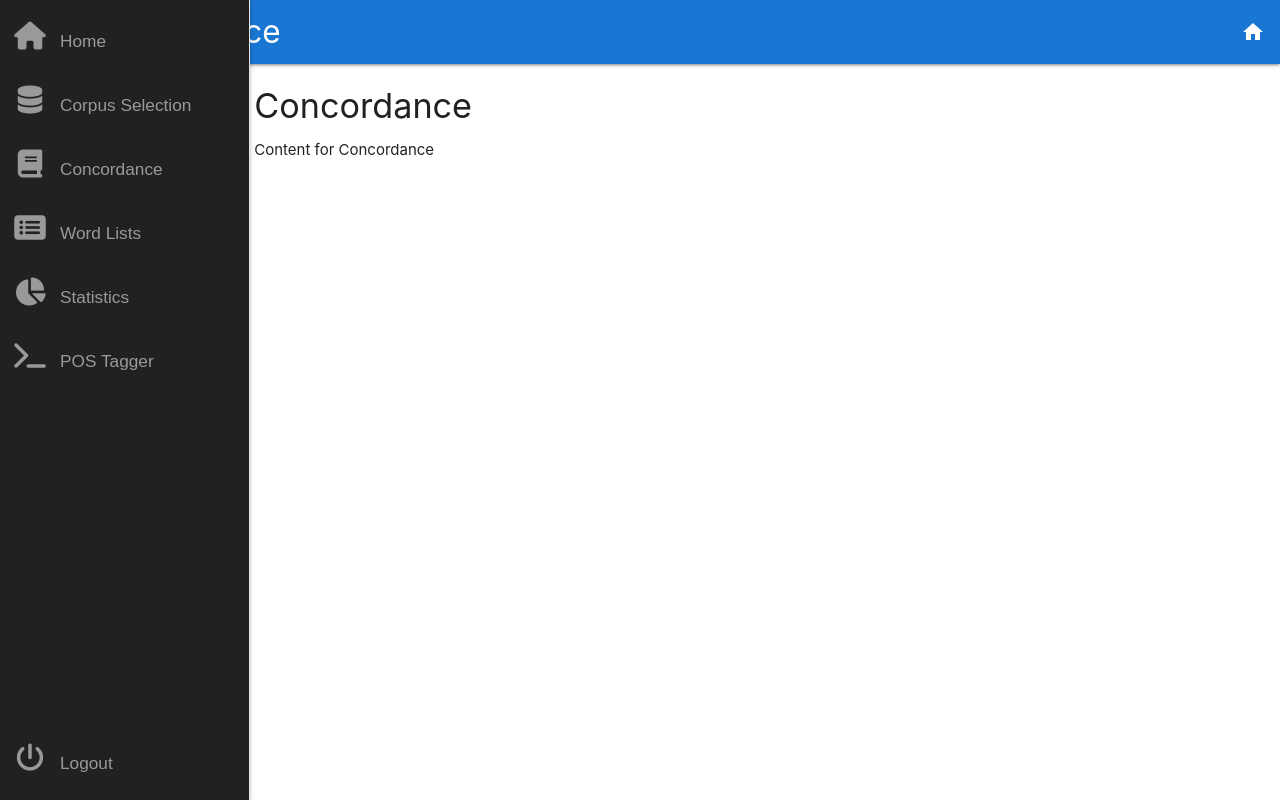
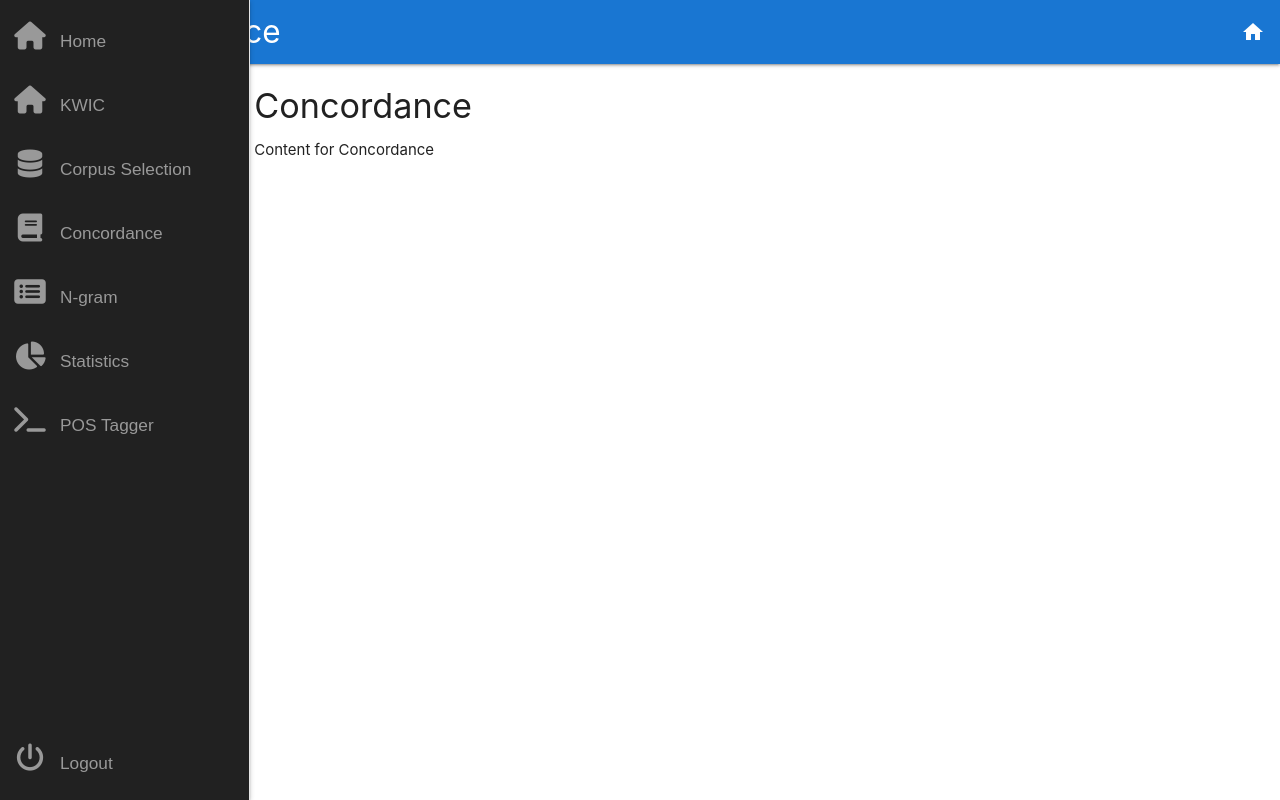
Before and after one commit to asdoost/project_root, a Flask app: page /concordance in a window 1280 px wide. Run offline with Flask 3, Linux system fonts and the light colour scheme; some libraries are stand-ins or nearby versions; some web fonts are replaced.

Commit message:
Update concordance.html

```diff
--- a/templates/concordance.html
+++ b/templates/concordance.html
@@ -33,7 +33,14 @@
                         <h6>Home</h6>
                     </span>
                 </a>
-
+            </li>
+            <li class="has-subnav">
+                <a href="{{ url_for('index') }}">
+                    <i class="fa fa-home fa-2x"></i>
+                    <span class="nav-text">
+                        <h6>KWIC</h6>
+                    </span>
+                </a>
             </li>
             <li class="has-subnav">
                 <a href="{{ url_for('corpus_selection') }}">
@@ -53,10 +60,10 @@
 
             </li>
             <li class="has-subnav">
-                <a href="{{ url_for('word_lists') }}">
+                <a href="{{ url_for('ngram') }}">
                     <i class="fa fa-list-alt fa-2x"></i>
                     <span class="nav-text">
-                        <h6>Word Lists</h6>
+                        <h6>N-gram</h6>
                     </span>
                 </a>
             </li>
```
